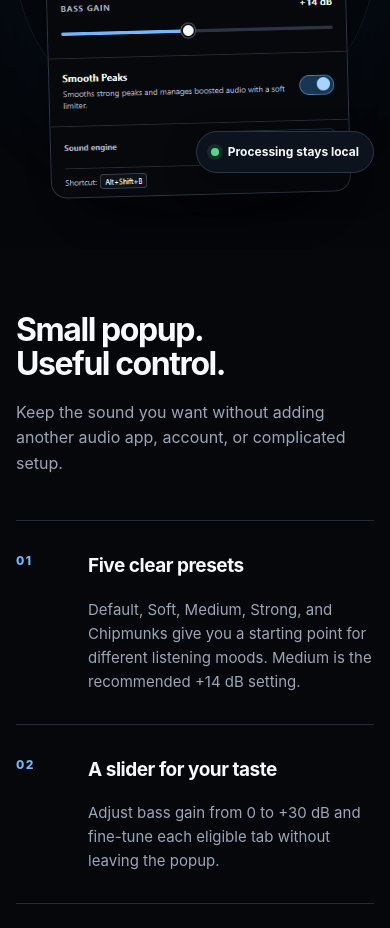
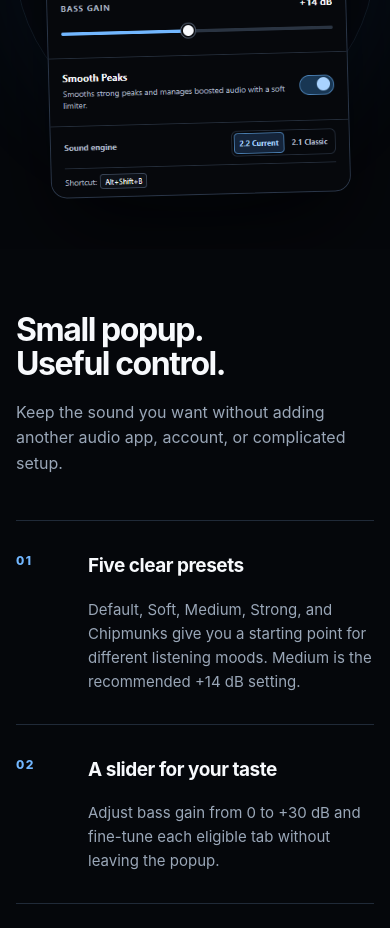
Before and after one commit to ggrp-byte/BassWave, a plain HTML site: page index.html in a window 390 px wide. Shown: the part 880-1808 px from the top of the page. Drawn offline with Linux system fonts and the light colour scheme.

Commit message:
Remove floating pill that covered the popup controls

```diff
--- a/index.html
+++ b/index.html
@@ -107,8 +107,6 @@
     .browser-dot { width: 8px; height: 8px; border-radius: 50%; background: #3a4658; }
     .browser-address { flex: 1; margin-left: 8px; padding: 4px 10px; border-radius: 6px; background: #090d14; color: #7d8b9e; font-size: 10px; white-space: nowrap; overflow: hidden; text-overflow: ellipsis; }
     .browser-frame img { display: block; width: 100%; height: auto; background: #000; }
-    .live-pill { position: absolute; right: -12px; bottom: 44px; z-index: 2; display: flex; align-items: center; gap: 9px; padding: 10px 14px; border: 1px solid #2a3648; border-radius: 999px; background: #0d131d; box-shadow: 0 12px 32px rgba(0,0,0,.35); font-size: 12px; font-weight: 650; }
-    .live-dot { width: 8px; height: 8px; border-radius: 50%; background: var(--on); box-shadow: 0 0 0 4px rgba(85,214,139,.12); }
     section { padding: 88px 0; }
     .section-head { display: flex; align-items: end; justify-content: space-between; gap: 40px; margin-bottom: 44px; }
     .section-head h2 { max-width: 700px; margin-bottom: 0; font-size: clamp(32px, 4.4vw, 52px); line-height: 1.08; letter-spacing: -.045em; }
@@ -176,7 +174,6 @@
       .hero-visual { min-height: 430px; }
       .hero-visual::before { width: 360px; height: 360px; }
       .browser-frame { width: 300px; }
-      .live-pill { right: 0; bottom: 22px; }
       section { padding: 64px 0; }
       .benefit { gap: 16px; }
       .benefit h3 { font-size: 19px; }
@@ -229,7 +226,6 @@
             </div>
             <img src="assets/basswave-popup.png" alt="BassWave popup showing the site icon, recommended Medium preset, bass gain, Smooth Peaks, and the 2.2 or 2.1 Classic sound-engine selector" width="360" height="525">
           </div>
-          <div class="live-pill"><span class="live-dot" aria-hidden="true"></span>Processing stays local</div>
         </div>
       </div>
     </section>
```
